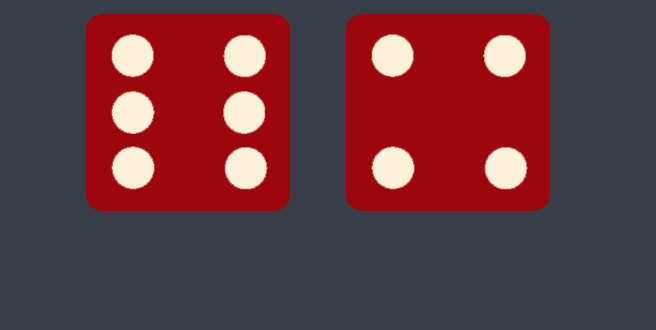
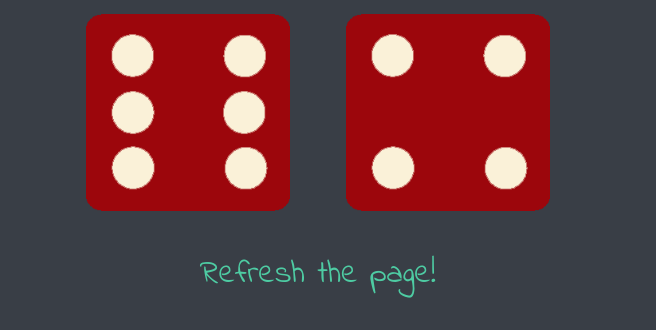
Before and after one commit to Ceydaaltun/Dicee-Game, a plain HTML site: page index.html in a window 1280 px wide. Shown: the part 481-811 px from the top of the page, without its empty margins (322-978 px from the left). Drawn offline with Linux system fonts and the light colour scheme.

Commit message:
second commit

```diff
--- a/index.html
+++ b/index.html
@@ -25,9 +25,13 @@
 
     </div>
 
-    <script src="script.js" ></script>
 
   </body>
+  <footer>
+    <p>Refresh the page!</p>
+
+    <script src="script.js" ></script>
+  </footer>
 
 
 </html>
--- a/styles.css
+++ b/styles.css
@@ -31,3 +31,7 @@ p {
 img {
   width: 80%;
 }
+
+footer {
+  text-align: center;
+}
```
